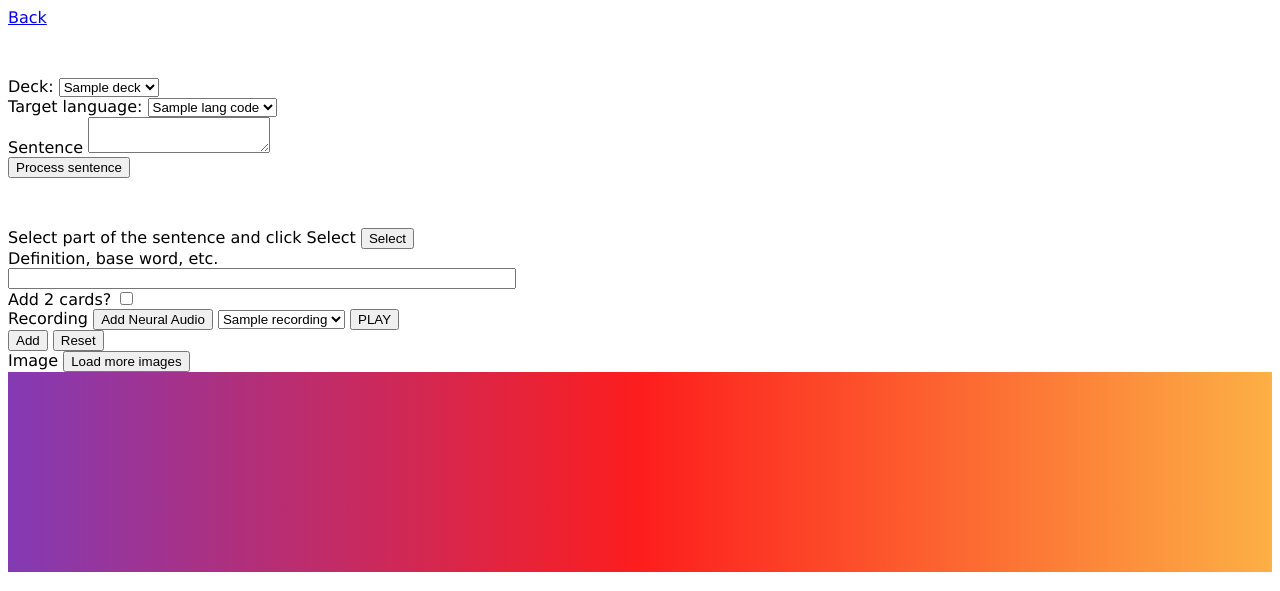
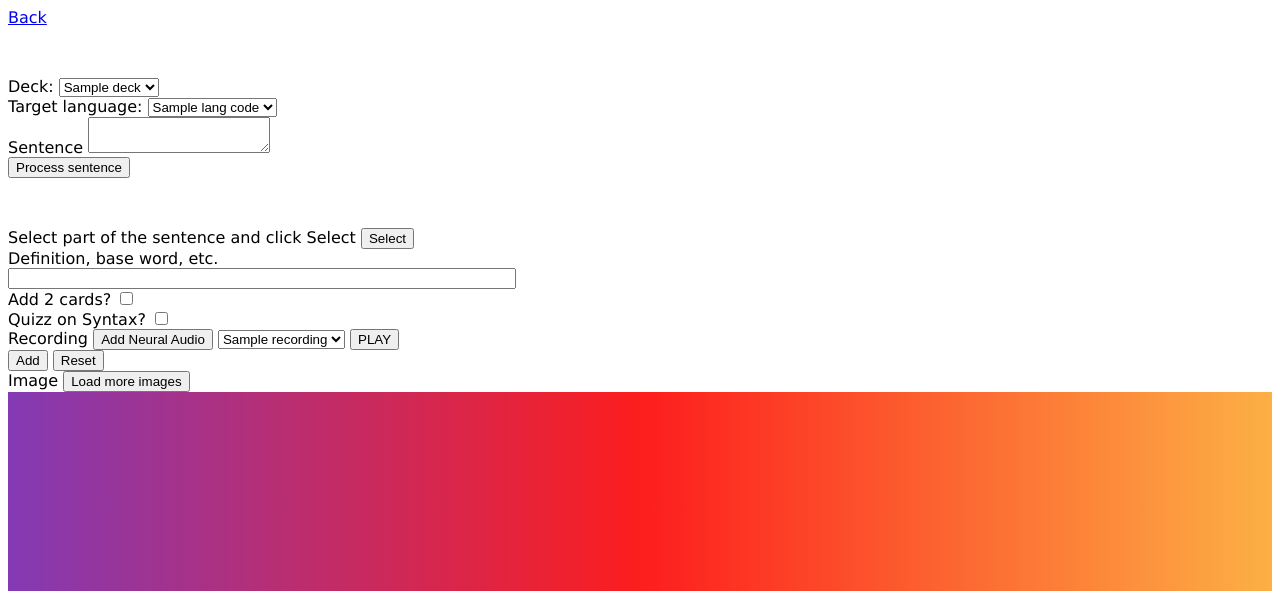
Before and after one commit to lthiet/ForeignLanguageCompanion, a Flask app: template app/templates/sentences.html in a window 1280 px wide. Shown: the top 591 px of the page. Run offline with Flask 2, Linux system fonts and the light colour scheme; the template is opened without the code that fills it: most values are stand-ins (such as "Sample title", 1, 10 or a date in 2020); parts of the project's set-up code (start-up, migrations or seed data) failed here and were passed over; some libraries are stand-ins or nearby versions.

Commit message:
added support for syntax quizz

```diff
--- a/app/services/search.py
+++ b/app/services/search.py
@@ -5,7 +5,6 @@ import json
 import os
 from pathlib import Path
 from bing_image_downloader import downloader
-from app.services.image import download_image
 from app.services.lang import code_to_name
 from app.services.audio import download_audio
 import string
--- a/app/services/sentence.py
+++ b/app/services/sentence.py
@@ -3,9 +3,10 @@ import requests
 import json
 
 
-def process_sentence(text_full, text_part):
+def process_sentence(text_full, text_part, guess_syntax):
     i = text_full.find(text_part)
-    return text_full[:i] + '[...]' + text_full[i+len(text_part):]
+    replacement = '' if guess_syntax else '[...]'
+    return text_full[:i] + replacement + text_full[i+len(text_part):]
 
 
 def translate(text, target):
--- a/app/static/js/sentences.js
+++ b/app/static/js/sentences.js
@@ -3,7 +3,7 @@
 
 
 function displaySentence() {
-    $("#choose_sentence_result").text($("#input_sentence").val());
+  $("#choose_sentence_result").text($("#input_sentence").val());
 }
 
 function selectSentence() {
@@ -31,6 +31,8 @@ function add_sentences() {
         })
         .get(),
       deck: $("#deck").val(),
+      twocard: $("#2card").is(":checked"),
+      guess_syntax: $("#guess_syntax").is(":checked")
     },
     function (data) {
       $("#thread_status").append(running_status_element(data));
--- a/app/templates/sentences.html
+++ b/app/templates/sentences.html
@@ -76,7 +76,9 @@
     <label>Definition, base word, etc. </label><br />
     <input type="text" id="front" /><br />
     <label for="2card">Add 2 cards?</label>
-    <input type="checkbox" /><br />
+    <input id="2card" type="checkbox" /><br />
+    <label for="guess_syntax">Quizz on Syntax?</label>
+    <input id="guess_syntax" type="checkbox" /><br />
 
     {% include 'recording.html' %}
     <br />
--- a/server.py
+++ b/server.py
@@ -190,9 +190,17 @@ def sentences_add():
     text_full = request.args.get('text_full')
     text_part = request.args.get('text_part')
     params = dict(request.args)
-    params['text_hidden'] = process_sentence(text_full, text_part)
+    guess_syntax = params['guess_syntax'] == 'true'
+    params['twocard'] = params['twocard'] == 'true'
+    params['text_hidden'] = process_sentence(
+        text_full, text_part, guess_syntax)
     params['images'] = request.args.getlist('images[]')
     params.pop('images[]', None)
+
+    if guess_syntax:
+        params['front'] = params['text_part']
+        params['text_part'] = ''
+        params['twocard'] = False
 
     # TODO: factorize
     thread = send_add_request('sentences', **params)
```
Also changed, not shown: app/services/add.py (+3 -4 lines).
